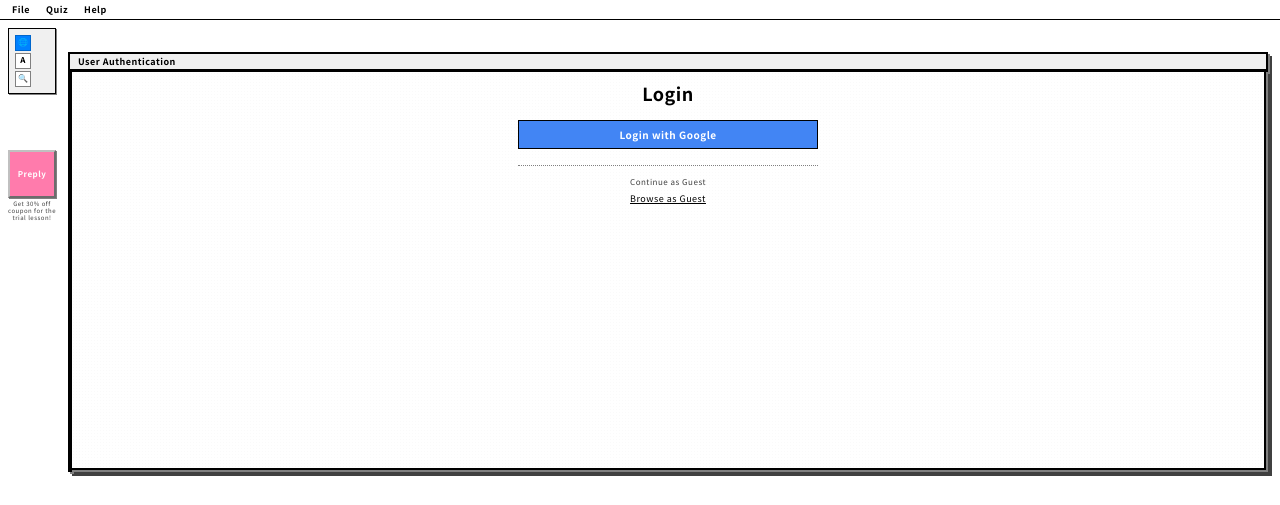
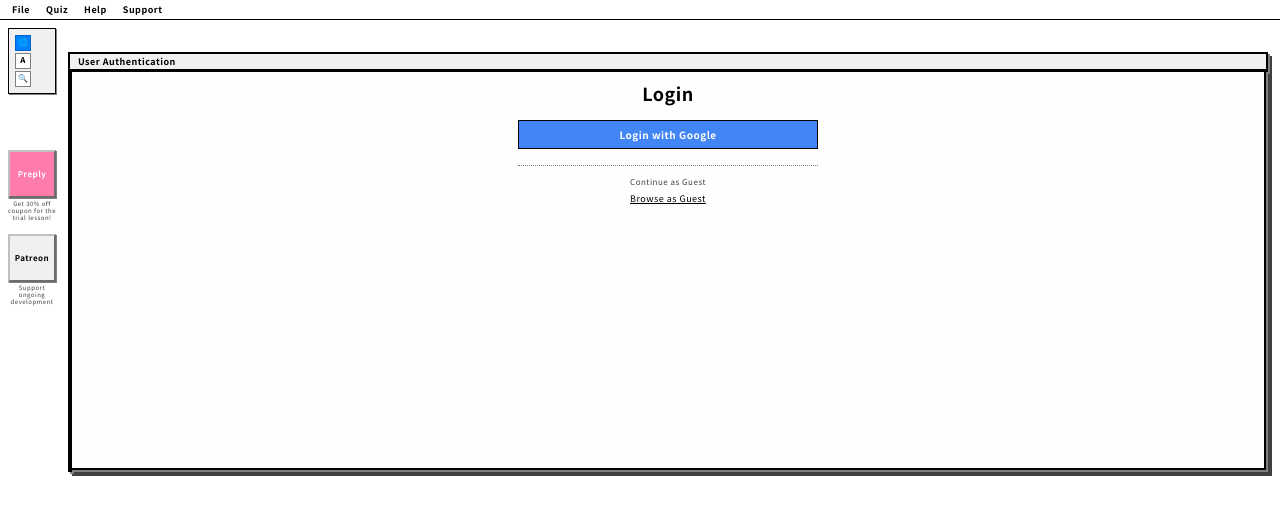
Before and after one commit to juuwaah/practice_japanese_b, a Flask app: page /login in a window 1280 px wide. Shown: the top 505 px of the page. Run offline with Flask 3, Linux system fonts and the light colour scheme; parts of the project's set-up code (start-up, migrations or seed data) failed here and were passed over; some web fonts are replaced.

Commit message:
Restore Support menu and Patreon button, remove 'may take time to load' text
- Restored Support tab/menu in navigation for both desktop and mobile
- Restored Patreon button below Preply button in external links section
- Removed '(may take time to load)' text from Other apps section

🤖 Generated with [Claude Code](https://claude.ai/code)

Co-Authored-By: Claude <noreply@anthropic.com>

```diff
--- a/templates/about.html
+++ b/templates/about.html
@@ -31,15 +31,13 @@
     <a href="https://web-production-d260e.up.railway.app/" target="_blank"
        style="font-size: 9px; text-decoration: underline;">
       {{ _('n_back_test') }}
-    </a><br>
-    <span style="font-size: 8px; color: #404040;">{{ _('may_take_time_to_load') }}</span>
+    </a>
   </p>
   <p style="font-size: 9px; margin-top: 6px;">
     <a href="https://web-production-c4c86.up.railway.app/" target="_blank"
        style="font-size: 9px; text-decoration: underline;">
       {{ _('file_encoder_decoder') }}
-    </a><br>
-    <span style="font-size: 8px; color: #404040;">{{ _('may_take_time_to_load') }}</span>
+    </a>
   </p>
 </div>
 
--- a/templates/base.html
+++ b/templates/base.html
@@ -214,6 +214,7 @@
     <div class="mobile-menu-btn" id="mobile-file-menu">File</div>
     <div class="mobile-menu-btn" id="mobile-quiz-menu">Quiz</div>
     <div class="mobile-menu-btn" id="mobile-help-menu">Help</div>
+    <div class="mobile-menu-btn" id="mobile-support-menu">Support</div>
   </div>
 
   <!-- Mobile container wrapper -->
@@ -262,6 +263,13 @@
       </div>
     </div>
 
+    <div class="menu-dropdown">
+      <span class="menu-item">{{ _('support_menu') }}</span>
+      <div class="menu-content">
+        <a href="https://www.patreon.com/japanesewithb" target="_blank">{{ _('patreon_support') }}</a>
+        <a href="{{ url_for('donation') }}">{{ _('donation_page') }}</a>
+      </div>
+    </div>
 
   </div>
 
@@ -286,6 +294,13 @@
       <div class="btn-description">Get 30% off coupon for the trial lesson!</div>
     </div>
 
+    <!-- Patreon Button -->
+    <div class="external-link-container">
+      <a href="https://www.patreon.com/japanesewithb" target="_blank" class="external-link-btn patreon-btn">
+        <div class="btn-text">Patreon</div>
+      </a>
+      <div class="btn-description">Support ongoing development</div>
+    </div>
   </div>
 
     </div> <!-- Close left-sidebar -->
@@ -552,6 +567,7 @@
           'mobile-file-menu': '.menu-dropdown:nth-child(1) .menu-content',
           'mobile-quiz-menu': '.menu-dropdown:nth-child(2) .menu-content',
           'mobile-help-menu': '.menu-dropdown:nth-child(3) .menu-content',
+          'mobile-support-menu': '.menu-dropdown:nth-child(4) .menu-content'
         };
 
         const targetSelector = menuMap[this.id];
```
